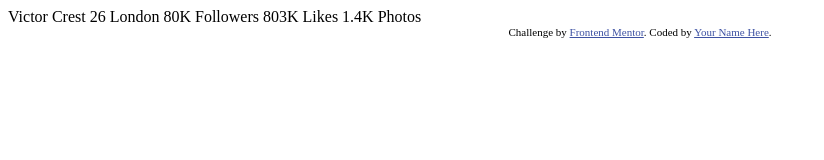
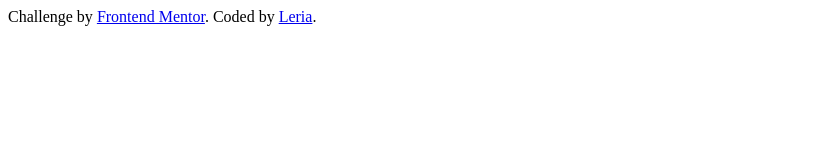
Before and after one commit to xLeria/fm-profile-card-component, a plain HTML site: page index.html in a window 1280 px wide. Shown: the whole page, without its empty margins (0-824 px from the left). Drawn offline with Linux system fonts and the light colour scheme.

Commit message:
Project setup

```diff
--- a/index.html
+++ b/index.html
@@ -1,21 +1,22 @@
 <!DOCTYPE html>
 <html lang="en">
+
 <head>
   <meta charset="UTF-8">
-  <meta name="viewport" content="width=device-width, initial-scale=1.0"> <!-- displays site properly based on user's device -->
-
+  <meta name="viewport" content="width=device-width, initial-scale=1.0">
   <link rel="icon" type="image/png" sizes="32x32" href="./images/favicon-32x32.png">
 
   <title>Frontend Mentor | Profile card component</title>
 
-  <!-- Feel free to remove these styles or customise in your own stylesheet 👍 -->
-  <style>
-    .attribution { font-size: 11px; text-align: center; }
-    .attribution a { color: hsl(228, 45%, 44%); }
-  </style>
+  <link rel="preconnect" href="https://fonts.googleapis.com">
+  <link rel="preconnect" href="https://fonts.gstatic.com" crossorigin>
+  <link href="https://fonts.googleapis.com/css2?family=Kumbh+Sans:wght@400;700&display=swap" rel="stylesheet">
+
 </head>
+
 <body>
-  Victor Crest
+  <!--
+    Victor Crest
   26
   London
 
@@ -27,9 +28,11 @@
 
   1.4K
   Photos
+-->
   <div class="attribution">
     Challenge by <a href="https://www.frontendmentor.io?ref=challenge" target="_blank">Frontend Mentor</a>.
-    Coded by <a href="#">Your Name Here</a>.
+    Coded by <a href="https://github.com/xLeria" target="_blank">Leria</a>.
   </div>
 </body>
+
 </html>
--- /dev/null
+++ b/sass/main.scss
@@ -0,0 +1,8 @@
+.attribution {
+	font-size: 11px;
+	text-align: center;
+
+	a {
+		color: hsl(228, 45%, 44%);
+	}
+}
```
Also changed, not shown: css/main.css (added), sass/_variables.scss (added), 1 other file.
